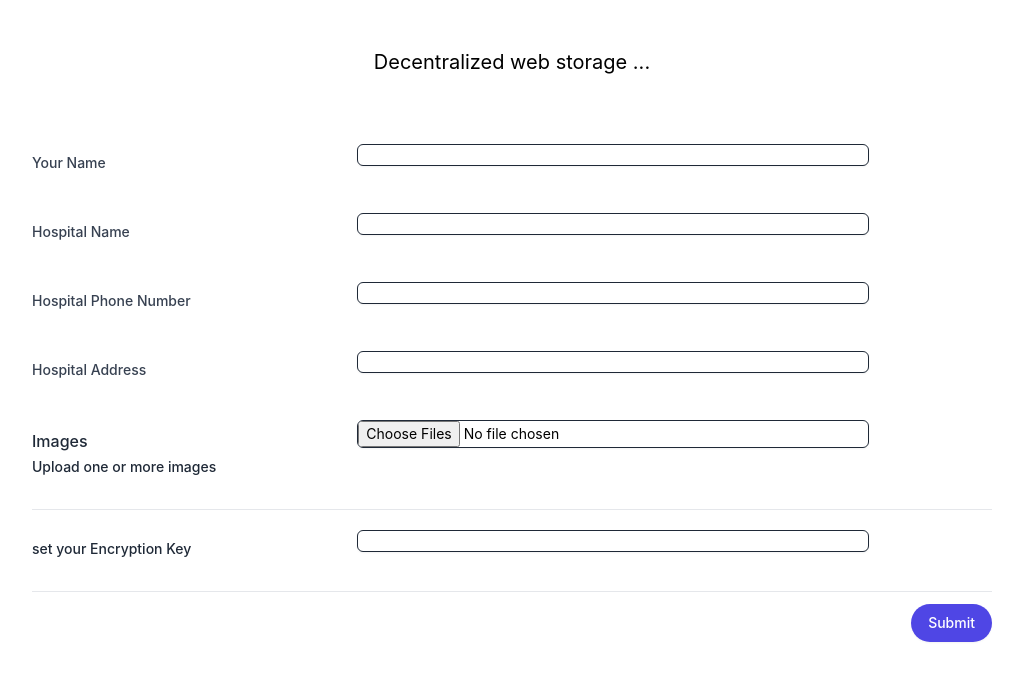
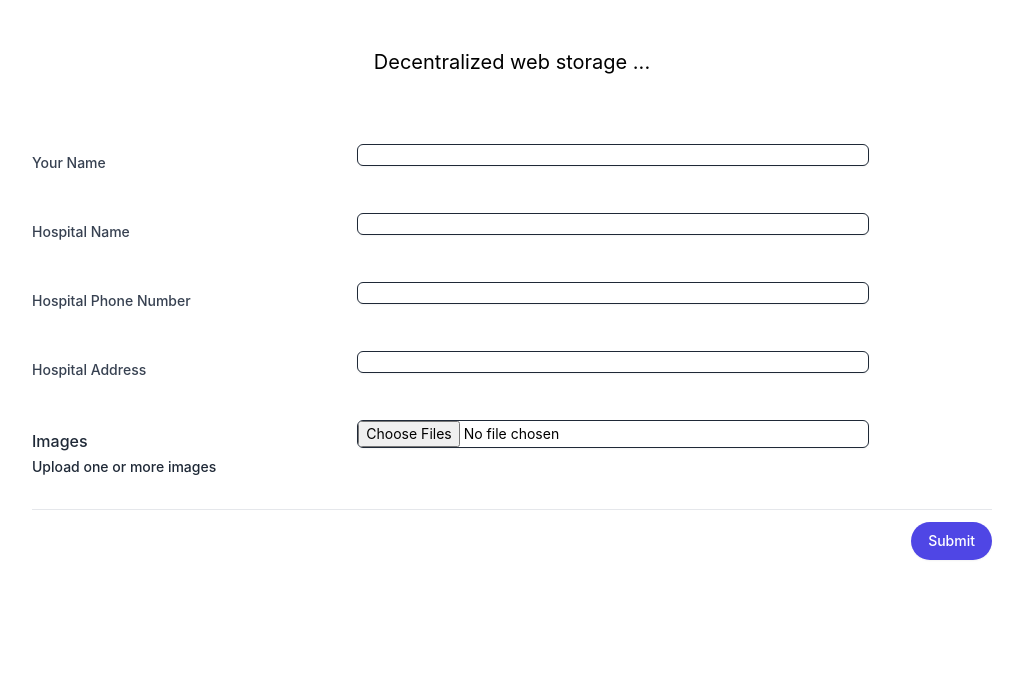
Before and after one commit to Haripandey21/SecuredBlocks.io, a React (Create React App) app: page /PatientForm in a window 1280 px wide. Shown: the top 680 px of the page, without its empty margins (128-1151 px from the left). Built offline with nearby package versions, Linux system fonts and the light colour scheme.

Commit message:
remove symmetric key

```diff
--- a/src/components/Home.jsx
+++ b/src/components/Home.jsx
@@ -8,7 +8,7 @@ const Home = () => {
     <div className="flex justify-end px-4 pt-4">
     </div>
     <div className="flex flex-col items-center pb-10">
-        <img className="w-24 h-24 mb-3 rounded-full shadow-lg" src="https://images.pexels.com/photos/4966168/pexels-photo-4966168.jpeg?auto=compress&cs=tinysrgb&w=600" alt="Bonnie image"/>
+        <img className="w-24 h-24 mb-3 rounded-full shadow-lg" src="https://images.pexels.com/photos/4966168/pexels-photo-4966168.jpeg?auto=compress&cs=tinysrgb&w=600" alt="icon pic"/>
         <h5 className="mb-1 text-xl font-medium text-gray-900 dark:text-dark">SecuredBlocks.io</h5>
         <span className="text-sm text-dark-500 dark:text-dark">Login As  </span>
         <div className="flex mt-4 space-x-3 md:mt-6">
--- a/src/components/PatientForm.jsx
+++ b/src/components/PatientForm.jsx
@@ -1,4 +1,3 @@
-import React from "react";
 import { useState } from "react";
 import { Web3Storage } from "web3.storage";
 import { Buffer } from "buffer";
@@ -14,27 +13,29 @@ function makeStorageClient() {
   });
 }
 // decrypt data
-  function decryptData(encryptedData,key) {
-  const decryptedBytes = AES.decrypt(encryptedData,key);
+function decryptData(encryptedData, key) {
+  const decryptedBytes = AES.decrypt(encryptedData, key);
   const decryptedData = decryptedBytes.toString(CryptoJS.enc.Utf8);
   return JSON.parse(decryptedData);
 }
+const getRandomString = (length) =>
+  [...Array(length)].map(() => Math.random().toString(36)[2]).join("");
 
-const Userform=()=>{
+const Userform = () => {
   const [username, setUsername] = useState("");
   const [hospitalName, setHospitalName] = useState("");
   const [hospitalPhoneNumber, setHospitalPhoneNumber] = useState("");
   const [hospitalAddress, setHospitalAddress] = useState("");
   const [imageFiles, setImageFiles] = useState([]);
-  const [encryptionKey, setEncryptionKey] = useState("");
-
 
   async function handleSubmit(e) {
     e.preventDefault();
 
     // Upload the image file and get its CID
     const client = makeStorageClient();
-    const imageCid = await Promise.all(imageFiles.map(file => client.put([file])));
+    const imageCid = await Promise.all(
+      imageFiles.map((file) => client.put([file]))
+    );
 
     // Create the data object with other attributes
     const data = {
@@ -44,9 +45,14 @@ const Userform=()=>{
       hospitalAddress: hospitalAddress,
       imageCid: imageCid,
     };
+    const symmetricKey = getRandomString(10);
+    console.log(symmetricKey);
 
     // Encrypt the data object
-    const encryptedData = AES.encrypt(JSON.stringify(data),encryptionKey).toString();
+    const encryptedData = AES.encrypt(
+      JSON.stringify(data),
+      symmetricKey
+    ).toString();
     const buffer = Buffer.from(encryptedData);
 
     try {
@@ -60,7 +66,9 @@ const Userform=()=>{
       console.log(`Data JSON URL: https://${jsonDataCid}.ipfs.dweb.link`);
 
       // Retrieve the encrypted data.json content
-    const response = await fetch(`https://${jsonDataCid}.ipfs.dweb.link/data.json`);
+      const response = await fetch(
+        `https://${jsonDataCid}.ipfs.dweb.link/data.json`
+      );
       if (!response.ok) {
         throw new Error("Failed to fetch encrypted data.json");
       }
@@ -68,13 +76,8 @@ const Userform=()=>{
 
       console.log("Encrypted Data JSON:", encryptedDataJson); // Log the content
 
-    // Decrypt the data.json content
-    console.log("Encryption Key:", encryptionKey); // Log the encryption key
-
-    const decryptedData = decryptData(encryptedDataJson, encryptionKey);
+      const decryptedData = decryptData(encryptedDataJson, symmetricKey);
       console.log("Decrypted Data:", decryptedData);
-
-
     } catch (error) {
       alert(
         `Oops! Something went wrong. Please refresh and try again. Error ${error}`
@@ -93,11 +96,8 @@ const Userform=()=>{
     setImageFiles(files);
   }
 
-  function mintNft(CID){
-
-  }
-
-return <div>
+  return (
+    <div>
       <div className="max-w-5xl mx-auto px-4 sm:px-6 lg:px-8">
         <header className="text-center">
           <h1 className="text-xl pt-12 pb-0">Decentralized web storage ... </h1>
@@ -211,27 +211,6 @@ return <div>
                   </div>
                 </div>
               </div>
-            <div className="sm:grid sm:grid-cols-3 sm:gap-4 sm:items-start sm:pt-5">
-  <label
-    htmlFor="encryption-key"
-    className="block text-sm font-medium text-gray-800 sm:mt-px sm:pt-2"
-  >
-    set your Encryption Key
-  </label>
-  <div className="mt-1 sm:mt-0 sm:col-span-2">
-    <input
-      id="encryption-key"
-      name="encryption-key"
-      type="text"
-      className="block max-w-lg w-full shadow-sm focus:ring-indigo-500 focus:border-indigo-500 sm:text-sm border border-gray-800 rounded-md"
-      required
-      value={encryptionKey}
-      onChange={(e) => setEncryptionKey(e.target.value)}
-    />
-  </div>
-</div>
-
-
               {/* Submit button */}
               <div className="flex justify-end">
                 <button
@@ -245,8 +224,8 @@ return <div>
           </section>
         </main>
       </div>
-
     </div>
+  );
 };
 
 export default Userform;
--- a/src/components/WalletConnection.jsx
+++ b/src/components/WalletConnection.jsx
@@ -248,7 +248,7 @@ function WalletConnection() {
           </button>
         </div>
         <div>
-          <button onClick={sendTransaction} className="card">
+          <button onClick={getUserData} className="card">
             Send Transaction
           </button>
         </div>
```
Lines whose indentation alone changed are shown as unchanged.
